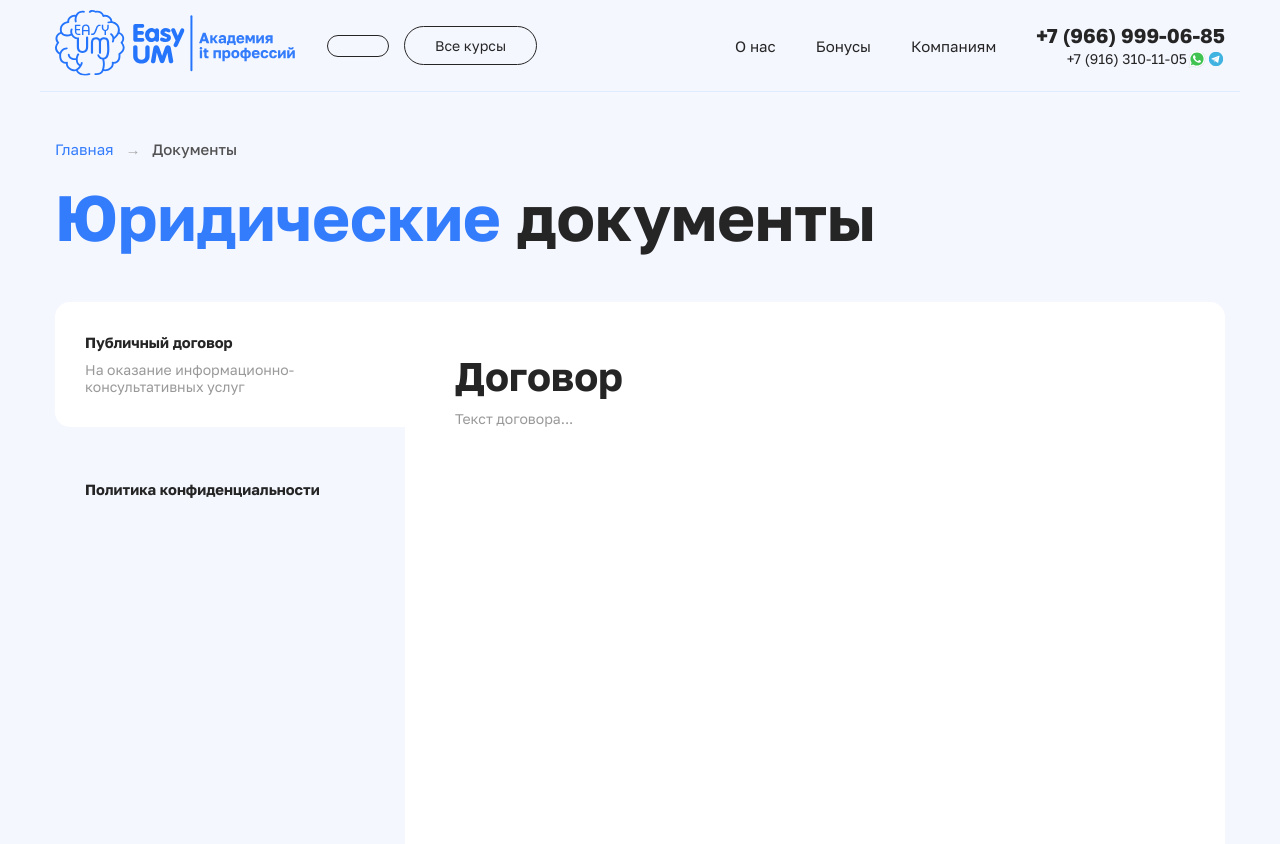
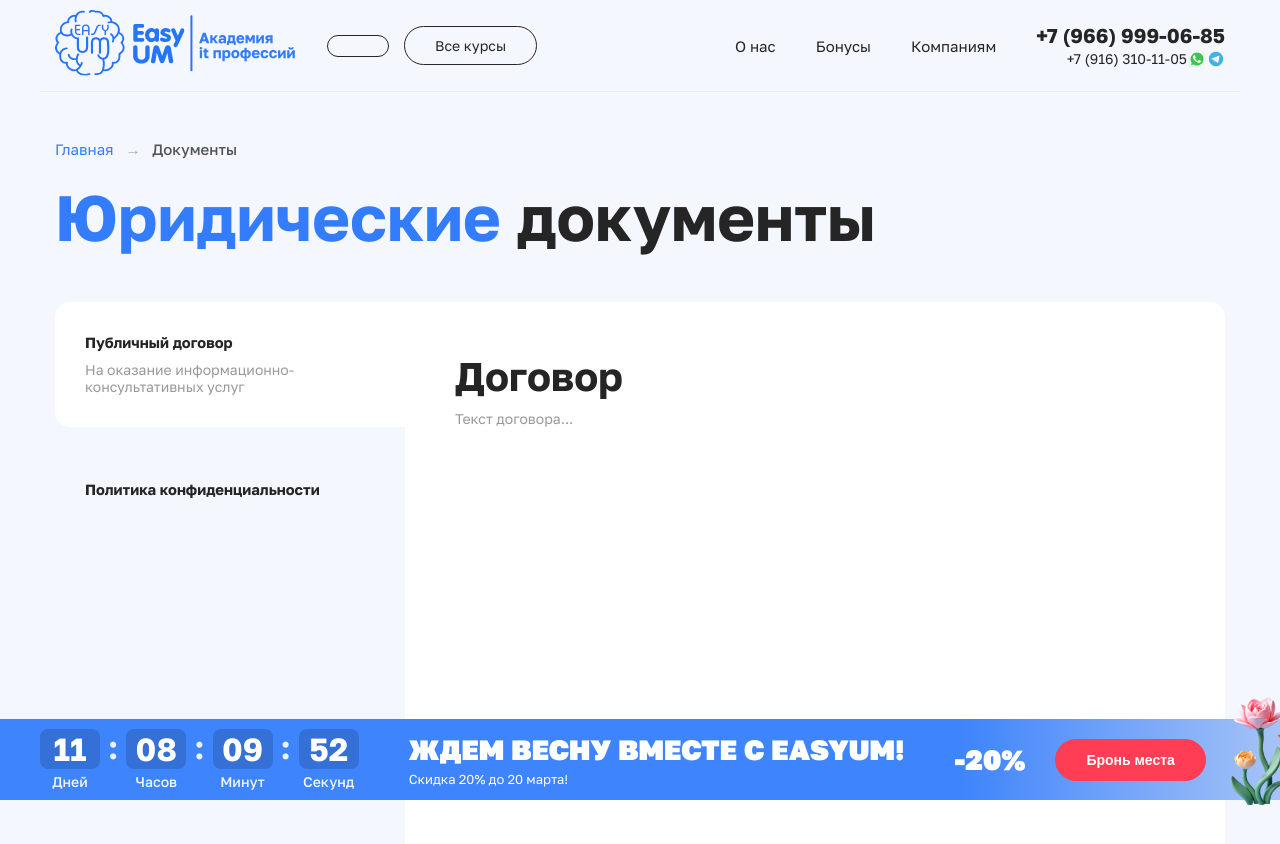
Before and after one commit to kanunnikov-developer/easyum, a Next.js app: page /docs in a window 1280 px wide. Shown: the top 844 px of the page. Built offline with nearby package versions, Linux system fonts and the light colour scheme; no server answers; the database is empty.

Commit message:
Добавил акцию внизу страницы

```diff
--- a/src/app/layout.tsx
+++ b/src/app/layout.tsx
@@ -3,6 +3,7 @@ import { Golos_Text } from 'next/font/google';
 import './globals.css';
 import Header from '@/widgets/header/header';
 import Footer from '@/widgets/footer/footer';
+import DiscountTimerBar from '@/widgets/discountBar/DiscountBar';
 
 const GolosText = Golos_Text({
 	variable: '--golos-text',
@@ -41,6 +42,8 @@ export default function RootLayout({
 				<Header />
 				{children}
 				<Footer />
+
+				<DiscountTimerBar />
 			</body>
 		</html>
 	);
--- /dev/null
+++ b/src/widgets/discountBar/DiscountBar.tsx
@@ -0,0 +1,143 @@
+// components/DiscountTimerBar.tsx
+'use client';
+
+import { useState, useEffect } from 'react'; // если нет → заменить на <span>✕</span>
+import styles from './styles.module.css';
+import Image from 'next/image';
+
+export default function DiscountTimerBar() {
+	const END_DATE = new Date('2026-03-20T23:59:59');
+
+	const [timeLeft, setTimeLeft] = useState({
+		days: 0,
+		hours: 0,
+		minutes: 0,
+		seconds: 0,
+	});
+
+	const [isExpired, setIsExpired] = useState(false);
+
+	useEffect(() => {
+		const calculateTimeLeft = () => {
+			const difference = END_DATE.getTime() - Date.now();
+
+			if (difference <= 0) {
+				setIsExpired(true);
+				return { days: 0, hours: 0, minutes: 0, seconds: 0 };
+			}
+
+			return {
+				days: Math.floor(difference / (1000 * 60 * 60 * 24)),
+				hours: Math.floor((difference / (1000 * 60 * 60)) % 24),
+				minutes: Math.floor((difference / 1000 / 60) % 60),
+				seconds: Math.floor((difference / 1000) % 60),
+			};
+		};
+
+		setTimeLeft(calculateTimeLeft());
+		const timer = setInterval(() => setTimeLeft(calculateTimeLeft()), 1000);
+
+		return () => clearInterval(timer);
+	}, []);
+
+	if (isExpired) return null;
+
+	const pad = (num: number) => num.toString().padStart(2, '0');
+
+	return (
+		<>
+			<div className={styles.fixedBar}>
+				<div className={styles.container}>
+					<div className={styles.content}>
+						<div className={styles.timer}>
+							<div className={styles.timeBlock}>
+								<div className={styles.timeUnit}>{pad(timeLeft.days)}</div>
+								<span className={styles.label}>Дней</span>
+							</div>
+
+							<span className={styles.separator}>:</span>
+
+							<div className={styles.timeBlock}>
+								<div className={styles.timeUnit}>{pad(timeLeft.hours)}</div>
+								<span className={styles.label}>Часов</span>
+							</div>
+
+							<span className={styles.separator}>:</span>
+
+							<div className={styles.timeBlock}>
+								<div className={styles.timeUnit}>{pad(timeLeft.minutes)}</div>
+								<span className={styles.label}>Минут</span>
+							</div>
+
+							<span className={styles.separator}>:</span>
+
+							<div className={styles.timeBlock}>
+								<div className={styles.timeUnit}>{pad(timeLeft.seconds)}</div>
+								<span className={styles.label}>Секунд</span>
+							</div>
+						</div>
+
+						<div className={styles.slogan}>
+							<p>Ждем весну вместе с EasyUM!</p>
+							<span>Скидка 20% до 20 марта!</span>
+						</div>
+
+						<div className={styles.percent}>
+							<span>-20%</span>
+						</div>
+
+						<div className={styles.button}>
+							<button className={styles.btn}>Бронь места</button>
+						</div>
+
+						<div className={styles.image}>
+							<Image src='/icons/timerImage.png' alt='Иконка' width={200} height={140} />
+						</div>
+					</div>
+				</div>
+			</div>
+
+			<div className={styles.mobile_fixedBar}>
+				<div className='container'>
+					<div className={styles.mobile_content}>
+						<div className={styles.mobile_slogan}>
+							<p>Ждем весну с EasyUM!</p>
+						</div>
+						<div className={styles.block}>
+							<div className={styles.mobile_timer}>
+								<div className={styles.mobile_timeBlock}>
+									<div className={styles.mobile_timeUnit}>{pad(timeLeft.days)}</div>
+									<span className={styles.mobile_label}>Дней</span>
+								</div>
+
+								<span className={styles.mobile_separator}>:</span>
+
+								<div className={styles.mobile_timeBlock}>
+									<div className={styles.mobile_timeUnit}>{pad(timeLeft.hours)}</div>
+									<span className={styles.mobile_label}>Часов</span>
+								</div>
+
+								<span className={styles.mobile_separator}>:</span>
+
+								<div className={styles.mobile_timeBlock}>
+									<div className={styles.mobile_timeUnit}>{pad(timeLeft.minutes)}</div>
+									<span className={styles.mobile_label}>Минут</span>
+								</div>
+
+								<span className={styles.mobile_separator}>:</span>
+
+								<div className={styles.mobile_timeBlock}>
+									<div className={styles.mobile_timeUnit}>{pad(timeLeft.seconds)}</div>
+									<span className={styles.mobile_label}>Секунд</span>
+								</div>
+							</div>
+							<div className={styles.button}>
+								<button className={styles.btn}>Бронь</button>
+							</div>
+						</div>
+					</div>
+				</div>
+			</div>
+		</>
+	);
+}
--- /dev/null
+++ b/src/widgets/discountBar/styles.module.css
@@ -0,0 +1,217 @@
+.fixedBar {
+	position: fixed;
+	bottom: 0;
+	left: 0;
+	right: 0;
+	z-index: 50;
+	background: linear-gradient(90deg, rgba(62, 132, 252, 1) 75%, rgba(166, 195, 246, 1) 100%);
+	color: var(--white-color);
+	display: flex;
+	padding: 10px 0px;
+}
+
+.content {
+	position: relative;
+	display: flex;
+	width: 1200px;
+	align-items: center;
+}
+
+.timer {
+	display: flex;
+	justify-content: center;
+	gap: 8px; /* расстояние между блоками дней/часов/минут/секунд */
+	font-weight: 700;
+}
+
+.timeBlock {
+	display: flex;
+	flex-direction: column;
+	align-items: center;
+	min-width: 60px; /* минимальная ширина, чтобы было красиво на узких экранах */
+}
+
+.timeUnit {
+	font-size: 32px;
+	line-height: 1;
+	min-width: 60px;
+	text-align: center;
+	background: rgba(0, 0, 0, 0.15);
+	border-radius: 8px;
+	padding: 4px 8px;
+}
+
+.label {
+	font-size: 14px;
+	margin-top: 4px;
+	opacity: 0.95;
+	text-align: center;
+	font-weight: 500;
+}
+
+.separator {
+	margin-top: 2px;
+	font-size: 32px;
+	font-weight: 700;
+	line-height: 1;
+	color: var(--white-color);
+	opacity: 0.9;
+	user-select: none;
+}
+
+.slogan {
+	margin-left: 50px;
+	display: flex;
+	flex-direction: column;
+	gap: 5px;
+}
+
+.slogan p {
+	font-size: 28px;
+	font-weight: 900;
+	text-transform: uppercase;
+}
+
+.slogan span {
+	font-size: 13px;
+}
+
+.percent {
+	margin-left: 50px;
+	font-size: 28px;
+	font-weight: 900;
+}
+
+.button {
+	margin-left: 30px;
+}
+
+.btn {
+	cursor: pointer;
+	font-size: 14px;
+	font-weight: 700;
+	padding: 12px 30px;
+	border-radius: 50px;
+	background: #ff3d54;
+	border: 1px solid #ff3d54;
+	color: var(--white-color);
+	transition: all 0.2s ease;
+}
+
+.btn:hover {
+	opacity: 90%;
+}
+
+.image {
+	position: absolute;
+	bottom: -30px;
+	right: -170px;
+}
+
+.container {
+	padding: 0 15px;
+	margin: 0 auto;
+}
+
+.mobile_fixedBar {
+	display: none;
+}
+
+@media screen and (max-width: 430px) {
+	.fixedBar {
+		display: none;
+	}
+
+	.mobile_fixedBar {
+		display: block;
+		position: fixed;
+		bottom: 0;
+		left: 0;
+		right: 0;
+		z-index: 50;
+		background: linear-gradient(90deg, rgba(62, 132, 252, 1) 75%, rgba(166, 195, 246, 1) 100%);
+		color: var(--white-color);
+		padding: 10px 0px;
+	}
+
+	.mobile_content {
+		width: 100%;
+	}
+
+	.mobile_slogan {
+		font-weight: 700;
+		text-transform: uppercase;
+		font-size: 22px;
+		margin-bottom: 10px;
+	}
+
+	.block {
+		display: flex;
+		align-content: center;
+		justify-content: space-between;
+	}
+
+	.mobile_timer {
+		display: flex;
+		justify-content: center;
+		gap: 4px; /* расстояние между блоками дней/часов/минут/секунд */
+		font-weight: 700;
+	}
+
+	.mobile_timeBlock {
+		display: flex;
+		flex-direction: column;
+		align-items: center;
+		min-width: 30px; /* минимальная ширина, чтобы было красиво на узких экранах */
+	}
+
+	.mobile_timeUnit {
+		font-size: 20px;
+		line-height: 1;
+		min-width: 50px;
+		text-align: center;
+		background: rgba(0, 0, 0, 0.15);
+		border-radius: 8px;
+		padding: 4px 4px;
+	}
+
+	.mobile_label {
+		font-size: 12px;
+		margin-top: 4px;
+		opacity: 0.95;
+		text-align: center;
+		font-weight: 500;
+	}
+
+	.mobile_separator {
+		margin-top: 2px;
+		font-size: 20px;
+		font-weight: 700;
+		line-height: 1;
+		color: var(--white-color);
+		opacity: 0.9;
+		user-select: none;
+	}
+
+	.button {
+		margin-left: 0px;
+	}
+
+	.btn {
+		cursor: pointer;
+		font-size: 12px;
+		font-weight: 700;
+		padding: 10px 30px;
+		border-radius: 50px;
+		background: #ff3d54;
+		border: 1px solid #ff3d54;
+		color: var(--white-color);
+		transition: all 0.2s ease;
+	}
+}
+
+@media screen and (max-width: 380px) {
+	.btn {
+		padding: 10px 15px;
+	}
+}
```
Also changed, not shown: public/icons/timerImage.png (added).
